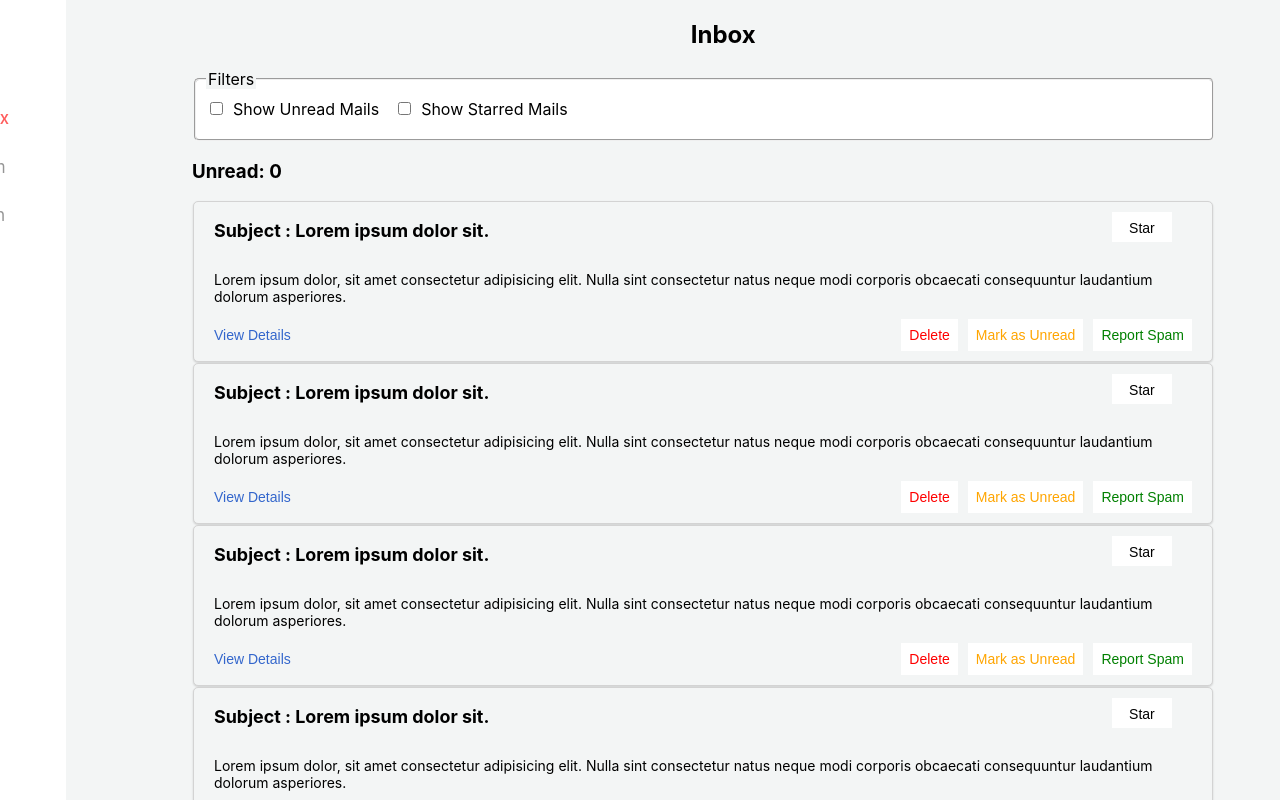
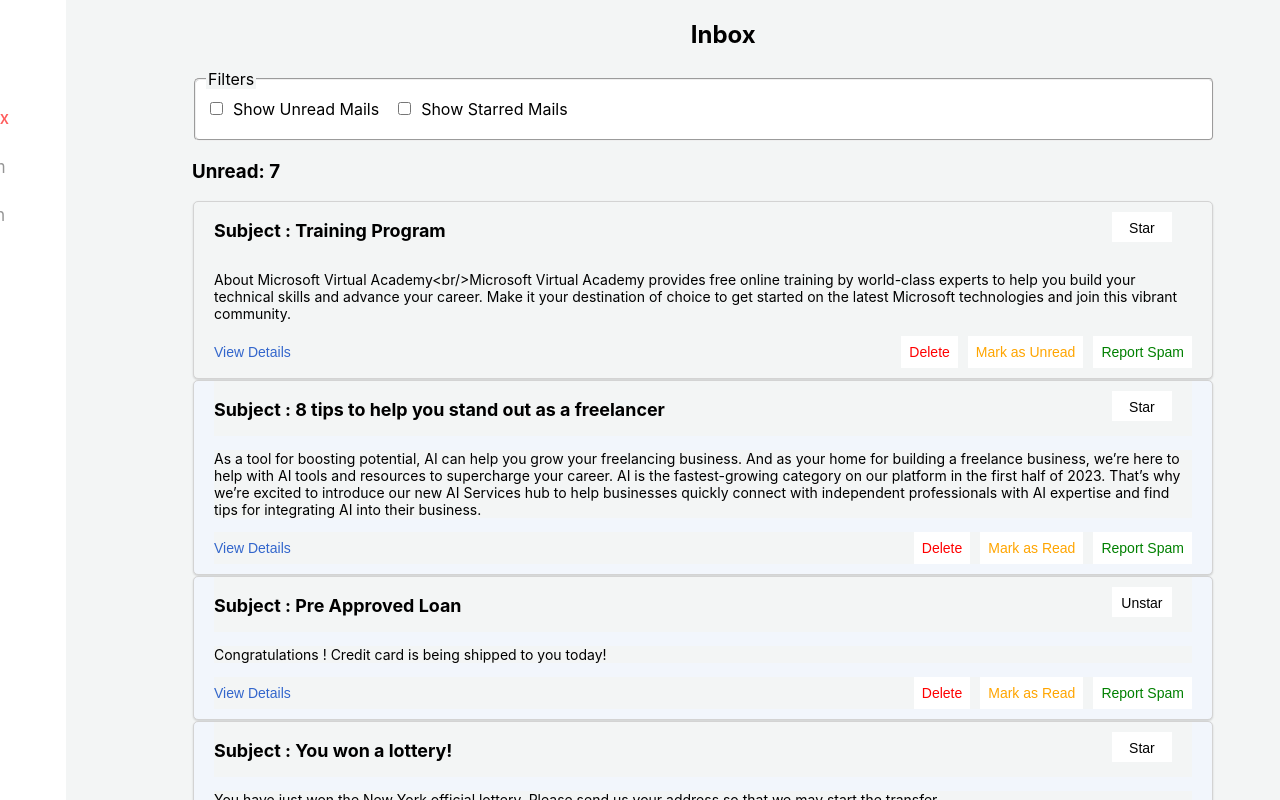
Before and after one commit to pratham2002/mail-box, a React (Create React App) app: page /inbox in a window 1280 px wide. Shown: the top 800 px of the page. Built offline with nearby package versions, Linux system fonts and the light colour scheme.

Commit message:
inbox page done

```diff
--- a/src/componenets/MailCard.jsx
+++ b/src/componenets/MailCard.jsx
@@ -1,8 +1,9 @@
+import { useContext } from "react";
 import { NavLink } from "react-router-dom";
-// import { MailContext } from "../context/mail-context";
+import { MailContext } from "../context/MailContext";
 
 export default function MailCard({ mail }) {
-  //   const { dispatch } = useContext(MailContext);
+  const { dispatch } = useContext(MailContext);
 
   return (
     <li
@@ -11,34 +12,28 @@ export default function MailCard({ mail }) {
     >
       <div className="list-heading">
         <p>
-          {/* <b>Subject : {mail?.subject}</b> */}
-          <b>Subject : Lorem ipsum dolor sit.</b>
+          <b>Subject : {mail?.subject}</b>
         </p>
         <button
           className="btn star"
-          //   onClick={() => dispatch({ type: "MARK_AS_STAR", mailId: mail.mId })}
+          onClick={() => dispatch({ type: "MARK_AS_STAR", mailId: mail.mId })}
         >
           {mail?.isStarred ? "Unstar" : "Star"}
         </button>
       </div>
 
-      {/* <p className="para">{mail?.content}</p> */}
-      <p className="para">
-        Lorem ipsum dolor, sit amet consectetur adipisicing elit. Nulla sint
-        consectetur natus neque modi corporis obcaecati consequuntur laudantium
-        dolorum asperiores.
-      </p>
+      <p className="para">{mail.content} </p>
 
       <div className="footer">
         <button
           className="btn-detail"
-          //   onClick={() =>
-          //     dispatch({
-          //       type: "MARK_AS_READ",
-          //       mailId: mail.mId,
-          //       notToggle: true,
-          //     })
-          //   }
+          onClick={() =>
+            dispatch({
+              type: "MARK_AS_READ",
+              mailId: mail.mId,
+              notToggle: true,
+            })
+          }
         >
           <NavLink to={`${mail?.mId}`} style={{ color: "#3366CC" }}>
             View Details
@@ -48,25 +43,25 @@ export default function MailCard({ mail }) {
         <div className="btn-container">
           <button
             className="btn trash"
-            // onClick={() => dispatch({ type: "SET_TRASH", mail: mail })}
+            onClick={() => dispatch({ type: "SET_TRASH", mail: mail })}
           >
             Delete
           </button>
           <button
             className="btn read-unread"
-            // onClick={() =>
-            //   dispatch({
-            //     type: "MARK_AS_READ",
-            //     mailId: mail.mId,
-            //     notToggle: false,
-            //   })
-            // }
+            onClick={() =>
+              dispatch({
+                type: "MARK_AS_READ",
+                mailId: mail.mId,
+                notToggle: false,
+              })
+            }
           >
             {mail?.unread ? "Mark as Read" : "Mark as Unread"}
           </button>
           <button
             className="btn spam"
-            // onClick={() => dispatch({ type: "SET_SPAM", mail: mail })}
+            onClick={() => dispatch({ type: "SET_SPAM", mail: mail })}
           >
             Report Spam
           </button>
--- a/src/pages/Inbox.jsx
+++ b/src/pages/Inbox.jsx
@@ -1,7 +1,13 @@
-import React from "react";
+import React, { useContext } from "react";
 import MailCard from "../componenets/MailCard";
+import { MailContext } from "../context/MailContext";
 
 export default function Inbox() {
+  const { state, dispatch } = useContext(MailContext);
+
+  const unreadCount = state?.filteredMail?.filter(({ unread }) => unread)
+    ?.length;
+
   return (
     <div className="content">
       <h2 className="heading">Inbox</h2>
@@ -13,8 +19,8 @@ export default function Inbox() {
               className="bg-white"
               type="checkbox"
               id="unread-email"
-              // checked={state.showUnread}
-              // onChange={() => dispatch({ type: "TOGGLE_SHOW_UNREAD" })}
+              checked={state.showUnread}
+              onChange={() => dispatch({ type: "TOGGLE_SHOW_UNREAD" })}
             />
             <label className="bg-white" htmlFor="unread-email">
               Show Unread Mails
@@ -25,8 +31,8 @@ export default function Inbox() {
               className="bg-white"
               type="checkbox"
               id="starred-message"
-              // checked={state.showStarred}
-              // onChange={() => dispatch({ type: "TOGGLE_SHOW_STARRED" })}
+              checked={state.showStarred}
+              onChange={() => dispatch({ type: "TOGGLE_SHOW_STARRED" })}
             />
             <label className="bg-white" htmlFor="starred-message">
               Show Starred Mails
@@ -34,11 +40,11 @@ export default function Inbox() {
           </div>
         </div>
       </fieldset>
-      <h3> Unread: {0}</h3>
+      <h3> Unread: {unreadCount ?? 0}</h3>
 
       <ul className="list">
-        {new Array(15).fill(1).map((e) => (
-          <MailCard />
+        {state?.filteredMail.map((e) => (
+          <MailCard mail={e} />
         ))}
       </ul>
     </div>
```
